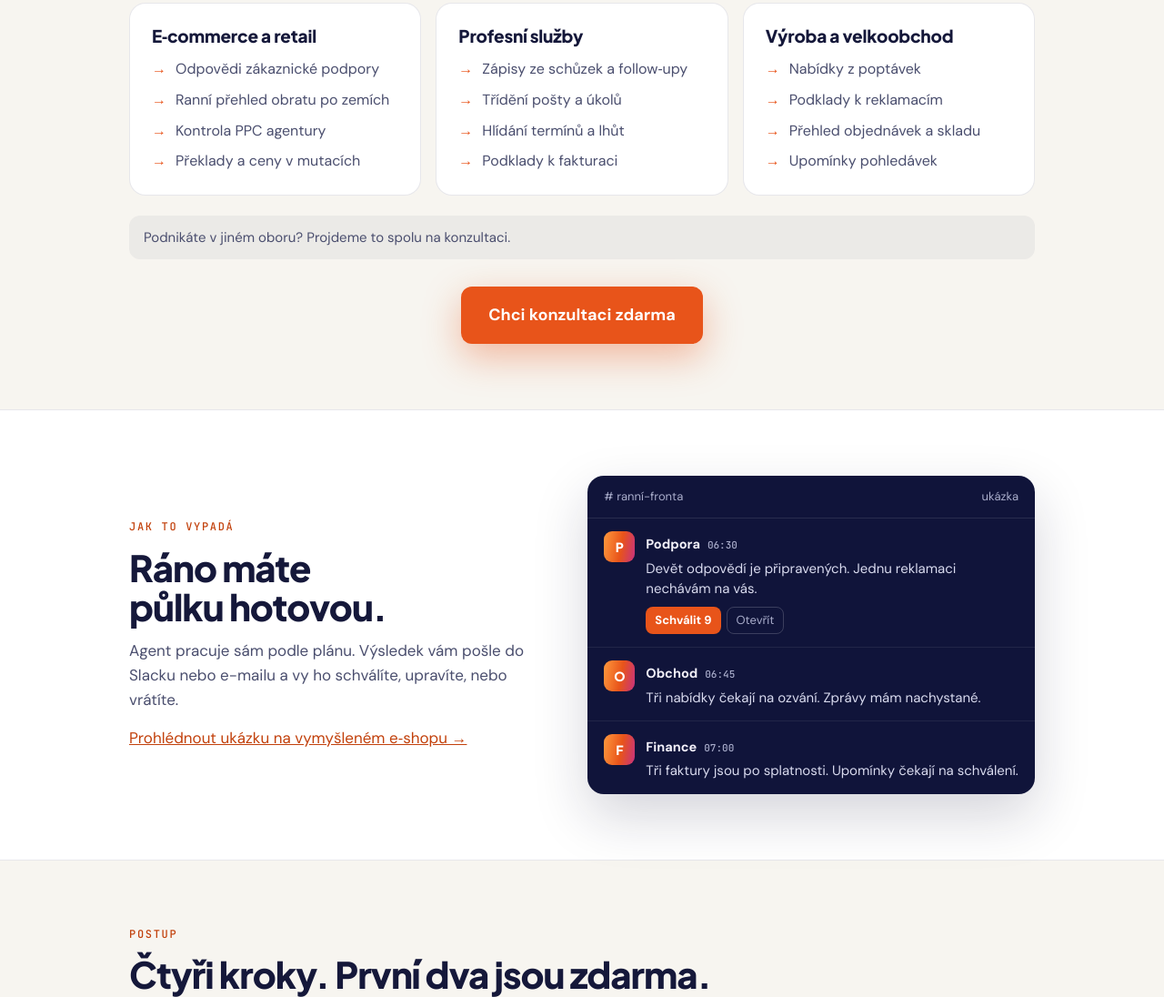
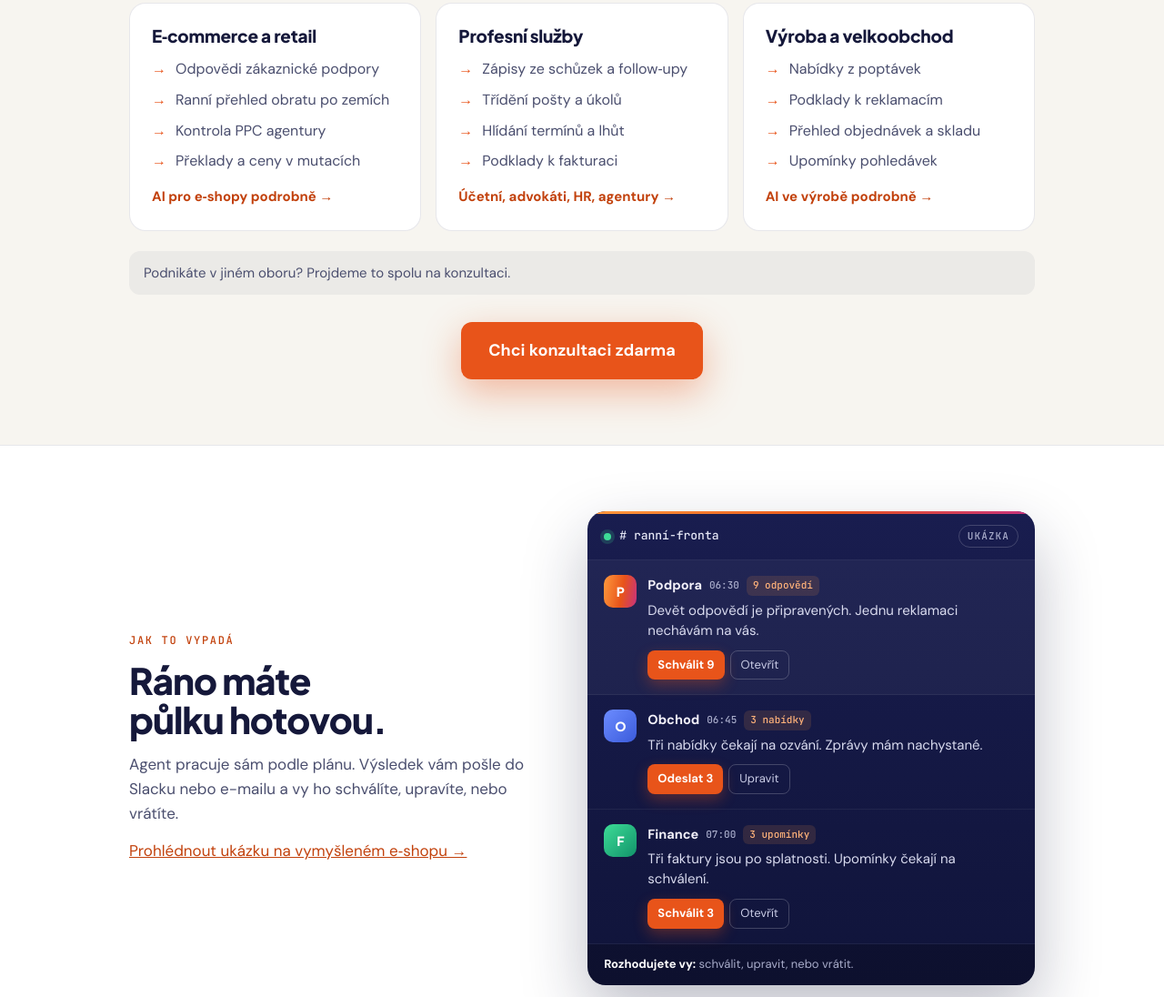
Before and after one commit to adamku8/fundament22, a plain HTML site: page start/index.html in a window 1280 px wide. Shown: the part 958-2054 px from the top of the page at 91% size. Drawn offline with Linux system fonts and the light colour scheme.

Commit message:
start: logo bez AI, širší titulek a klíčová slova, nová ranní fronta, odkazy na oborové stránky
Co-Authored-By: Claude Fable 5.2 <noreply@anthropic.com>

```diff
--- a/start/index.html
+++ b/start/index.html
@@ -3,8 +3,9 @@
 <head>
 <meta charset="utf-8">
 <meta name="viewport" content="width=device-width, initial-scale=1">
-<title>AI agenti pro firmy: konzultace 30 minut zdarma | Fundament 22</title>
-<meta name="description" content="AI agenti připraví doklady, odpovědi zákazníkům, reporty a upomínky. Vy jen kontrolujete a schvalujete. Pět otázek a uvidíte, kde u vás začít. Konzultace 30 minut zdarma.">
+<title>AI pro firmy: AI agenti a automatizace procesů | Fundament 22</title>
+<meta name="description" content="Zavedeme AI do vaší firmy. AI agenti připraví doklady, odpovědi zákazníkům, reporty a upomínky, vy jen schvalujete. Konzultace 30 minut zdarma.">
+<meta name="keywords" content="AI pro firmy, AI agenti, AI agenti pro firmy, AI automatizace, automatizace procesů, automatizace firemních procesů, zavedení AI do firmy, implementace AI, AI asistent, AI konzultace, umělá inteligence pro firmy">
 <meta name="robots" content="noindex, nofollow">
 <link rel="canonical" href="https://adamku8.github.io/fundament22/start/">
 <meta property="og:type" content="website">
@@ -67,15 +68,31 @@ section{padding:72px 0}
 @media(min-width:860px){.split{grid-template-columns:1fr 1.05fr}}
 .sub{margin-top:14px;color:var(--ink2)}
 .white{background:#fff;border-top:1px solid var(--line);border-bottom:1px solid var(--line)}
-.queue{background:var(--dark);color:#F3F1FA;border-radius:18px;overflow:hidden;box-shadow:0 24px 60px rgba(21,24,58,.18)}
-.queue .qh{display:flex;justify-content:space-between;gap:10px;padding:13px 18px;border-bottom:1px solid rgba(255,255,255,.1);font-size:13px;color:#A9ADCB}
-.queue .m{display:flex;gap:12px;padding:14px 18px;border-bottom:1px solid rgba(255,255,255,.07)}
-.queue .m:last-child{border-bottom:0}
-.av{flex:none;width:34px;height:34px;border-radius:9px;background:var(--grad);display:grid;place-items:center;font-family:var(--disp);font-weight:800;font-size:14px;color:#fff}
-.queue b{font-size:14.5px}.queue time{font-family:var(--mono);font-size:11px;color:#A9ADCB;margin-left:8px}
-.queue .m p{font-size:15px;line-height:1.5;color:#D9DBEF;margin-top:2px}
-.queue .ok{display:inline-block;margin-top:8px;font-size:13px;font-weight:700;color:#fff;background:var(--or);border-radius:8px;padding:5px 10px}
-.queue .no{display:inline-block;margin:8px 0 0 6px;font-size:13px;color:#A9ADCB;border:1px solid rgba(255,255,255,.18);border-radius:8px;padding:4px 10px}
+.queue{position:relative;background:linear-gradient(180deg,#191D4F,#10143A);color:#F3F1FA;border-radius:20px;overflow:hidden;box-shadow:0 30px 70px rgba(21,24,58,.28)}
+.queue::before{content:"";position:absolute;inset:0 0 auto 0;height:3px;background:var(--grad)}
+.queue .qh{display:flex;justify-content:space-between;align-items:center;gap:10px;padding:15px 18px 13px;border-bottom:1px solid rgba(255,255,255,.08);font-size:13px;color:#A9ADCB}
+.queue .ch{display:flex;align-items:center;gap:9px;font-family:var(--mono);color:#E4E6F5}
+.queue .ch i{width:8px;height:8px;border-radius:50%;background:#3DDC97;box-shadow:0 0 0 4px rgba(61,220,151,.18)}
+.queue .st{font-family:var(--mono);font-size:11px;letter-spacing:.1em;text-transform:uppercase;border:1px solid rgba(255,255,255,.18);border-radius:999px;padding:3px 9px}
+.queue .m{display:flex;gap:12px;padding:16px 18px;border-bottom:1px solid rgba(255,255,255,.06)}
+.queue .m.hot{background:rgba(255,255,255,.04)}
+.queue .mb{flex:1;min-width:0}
+.queue .mh{display:flex;flex-wrap:wrap;align-items:center;gap:4px 8px}
+.av{flex:none;width:36px;height:36px;border-radius:10px;background:var(--grad);display:grid;place-items:center;font-family:var(--disp);font-weight:800;font-size:14px;color:#fff}
+.av.b{background:linear-gradient(135deg,#6C8CFF,#3B5BDB)}.av.g{background:linear-gradient(135deg,#3DDC97,#12936A)}
+.queue b{font-size:14.5px}.queue time{font-family:var(--mono);font-size:11px;color:#A9ADCB}
+.queue .chip{font-family:var(--mono);font-size:11px;color:#FFB27A;background:rgba(255,154,61,.13);border-radius:6px;padding:2px 7px}
+.queue .m p{font-size:15px;line-height:1.5;color:#D9DBEF;margin-top:4px}
+.queue .act{display:flex;flex-wrap:wrap;gap:6px;margin-top:10px}
+.queue .ok{font-size:13px;font-weight:700;color:#fff;background:var(--or);border-radius:8px;padding:6px 11px;box-shadow:0 6px 16px rgba(232,84,26,.32)}
+.queue .no{font-size:13px;color:#C9CCE6;border:1px solid rgba(255,255,255,.2);border-radius:8px;padding:5px 11px}
+.queue .qf{padding:12px 18px;font-size:13px;color:#A9ADCB;background:rgba(0,0,0,.2)}
+.queue .qf b{color:#fff;font-size:13px}
+.queue.anim .m{opacity:0;transform:translateY(12px)}
+.queue.anim.in .m{opacity:1;transform:none;transition:opacity .5s ease,transform .5s ease}
+.queue.anim.in .m:nth-child(3){transition-delay:.3s}.queue.anim.in .m:nth-child(4){transition-delay:.6s}
+.ob h3 a{color:inherit;text-decoration:none}.ob h3 a:hover{color:var(--or2)}
+.ob .more{display:inline-block;margin-top:14px;font-weight:700;font-size:15px;text-decoration:none}
 .grid3{display:grid;gap:16px;margin-top:34px}
 @media(min-width:760px){.grid3{grid-template-columns:repeat(3,1fr)}}
 .card{background:var(--card);border:1px solid var(--line);border-radius:18px;padding:24px}
@@ -258,7 +275,7 @@ footer a{color:#C9CCE6}
 </head>
 <body>
 <header class="top"><div class="wrap">
-<a class="logo" href="../" aria-label="FUNDAMENT22 AI"><svg viewBox="0 0 28 28" width="26" height="26" aria-hidden="true"><rect width="28" height="28" rx="8" fill="#E8541A"/><path d="M9.5 18.5L18.5 9.5" stroke="#fff" stroke-width="2.6" stroke-linecap="round"/><circle cx="9.5" cy="18.5" r="3.6" fill="#fff"/><circle cx="18.5" cy="9.5" r="3.6" fill="#15183A"/></svg><span>FUNDAMENT22 <span class="ai">AI</span></span></a>
+<a class="logo" href="../" aria-label="FUNDAMENT22"><svg viewBox="0 0 28 28" width="26" height="26" aria-hidden="true"><rect width="28" height="28" rx="8" fill="#E8541A"/><path d="M9.5 18.5L18.5 9.5" stroke="#fff" stroke-width="2.6" stroke-linecap="round"/><circle cx="9.5" cy="18.5" r="3.6" fill="#fff"/><circle cx="18.5" cy="9.5" r="3.6" fill="#15183A"/></svg><span>FUNDAMENT22</span></a>
 <a class="btn sm" href="#analyza">Konzultace zdarma</a>
 </div></header>
 
@@ -288,12 +305,12 @@ footer a{color:#C9CCE6}
 <p class="eyebrow">Obory</p>
 <h2>Kde to umíme zavést.</h2>
 <div class="grid3 ob">
-<article class="card"><h3>E‑commerce a retail</h3><ul>
-<li>Odpovědi zákaznické podpory</li><li>Ranní přehled obratu po zemích</li><li>Kontrola PPC agentury</li><li>Překlady a ceny v mutacích</li></ul></article>
-<article class="card"><h3>Profesní služby</h3><ul>
-<li>Zápisy ze schůzek a follow‑upy</li><li>Třídění pošty a úkolů</li><li>Hlídání termínů a lhůt</li><li>Podklady k fakturaci</li></ul></article>
-<article class="card"><h3>Výroba a velkoobchod</h3><ul>
-<li>Nabídky z poptávek</li><li>Podklady k reklamacím</li><li>Přehled objednávek a skladu</li><li>Upomínky pohledávek</li></ul></article>
+<article class="card"><h3><a href="https://fundament22.com/ai-pro-e-shopy/">E‑commerce a retail</a></h3><ul>
+<li>Odpovědi zákaznické podpory</li><li>Ranní přehled obratu po zemích</li><li>Kontrola PPC agentury</li><li>Překlady a ceny v mutacích</li></ul><a class="more" href="https://fundament22.com/ai-pro-e-shopy/">AI pro e‑shopy podrobně →</a></article>
+<article class="card"><h3><a href="https://fundament22.com/ai-pro-profesni-sluzby/">Profesní služby</a></h3><ul>
+<li>Zápisy ze schůzek a follow‑upy</li><li>Třídění pošty a úkolů</li><li>Hlídání termínů a lhůt</li><li>Podklady k fakturaci</li></ul><a class="more" href="https://fundament22.com/ai-pro-profesni-sluzby/">Účetní, advokáti, HR, agentury →</a></article>
+<article class="card"><h3><a href="https://fundament22.com/ai-ve-vyrobe-a-velkoobchodu/">Výroba a velkoobchod</a></h3><ul>
+<li>Nabídky z poptávek</li><li>Podklady k reklamacím</li><li>Přehled objednávek a skladu</li><li>Upomínky pohledávek</li></ul><a class="more" href="https://fundament22.com/ai-ve-vyrobe-a-velkoobchodu/">AI ve výrobě podrobně →</a></article>
 </div>
 <p class="est">Podnikáte v jiném oboru? Projdeme to spolu na konzultaci.</p>
 <div class="cta"><a class="btn big" href="#analyza">Chci konzultaci zdarma</a></div>
@@ -307,10 +324,11 @@ footer a{color:#C9CCE6}
 <p class="sub"><a href="../demo/">Prohlédnout ukázku na vymyšleném e‑shopu →</a></p>
 </div>
 <div class="queue" aria-label="Ukázka ranních zpráv od agentů">
-<div class="qh"><span># ranní-fronta</span><span>ukázka</span></div>
-<div class="m"><div class="av">P</div><div><b>Podpora</b><time>06:30</time><p>Devět odpovědí je připravených. Jednu reklamaci nechávám na vás.</p><span class="ok">Schválit 9</span><span class="no">Otevřít</span></div></div>
-<div class="m"><div class="av">O</div><div><b>Obchod</b><time>06:45</time><p>Tři nabídky čekají na ozvání. Zprávy mám nachystané.</p></div></div>
-<div class="m"><div class="av">F</div><div><b>Finance</b><time>07:00</time><p>Tři faktury jsou po splatnosti. Upomínky čekají na schválení.</p></div></div>
+<div class="qh"><span class="ch"><i></i># ranní-fronta</span><span class="st">ukázka</span></div>
+<div class="m hot"><div class="av">P</div><div class="mb"><div class="mh"><b>Podpora</b><time>06:30</time><span class="chip">9 odpovědí</span></div><p>Devět odpovědí je připravených. Jednu reklamaci nechávám na vás.</p><div class="act"><span class="ok">Schválit 9</span><span class="no">Otevřít</span></div></div></div>
+<div class="m"><div class="av b">O</div><div class="mb"><div class="mh"><b>Obchod</b><time>06:45</time><span class="chip">3 nabídky</span></div><p>Tři nabídky čekají na ozvání. Zprávy mám nachystané.</p><div class="act"><span class="ok">Odeslat 3</span><span class="no">Upravit</span></div></div></div>
+<div class="m"><div class="av g">F</div><div class="mb"><div class="mh"><b>Finance</b><time>07:00</time><span class="chip">3 upomínky</span></div><p>Tři faktury jsou po splatnosti. Upomínky čekají na schválení.</p><div class="act"><span class="ok">Schválit 3</span><span class="no">Otevřít</span></div></div></div>
+<div class="qf"><b>Rozhodujete vy:</b> schválit, upravit, nebo vrátit.</div>
 </div>
 </div></section>
 
@@ -334,7 +352,7 @@ footer a{color:#C9CCE6}
 </div></section>
 </main>
 
-<footer><div class="wrap"><span>Fundament 22 · Základy firmy pro 22. století</span><span><a href="../">Podrobná verze webu</a> · <a href="../demo/">Ukázka</a> · <a href="mailto:petr@locoglobal.ai">petr@locoglobal.ai</a></span></div></footer>
+<footer><div class="wrap"><span>Fundament 22 · AI firma pro 22. století</span><span><a href="../">Podrobná verze webu</a> · <a href="../demo/">Ukázka</a> · <a href="mailto:petr@locoglobal.ai">petr@locoglobal.ai</a></span></div></footer>
 <script>
 /* Posuvník tří příkladů úspory: sám se posouvá, po doteku nebo kliknutí zůstane stát. */
 (function(){
@@ -351,6 +369,13 @@ footer a{color:#C9CCE6}
   addEventListener("resize",()=>go(i,false));
   if(!matchMedia("(prefers-reduced-motion: reduce)").matches)
     timer=setInterval(()=>{ if(!hover && !document.hidden) go(i+1,true); },4500);
+})();
+/* Ranní fronta: zprávy naskočí postupně, když se ukázka dostane na obrazovku. */
+(function(){
+  var q=document.querySelectorAll(".queue");
+  if(!q.length || !("IntersectionObserver" in window) || matchMedia("(prefers-reduced-motion: reduce)").matches) return;
+  var io=new IntersectionObserver(function(es){ es.forEach(function(e){ if(e.isIntersecting){ e.target.classList.add("in"); io.unobserve(e.target); } }); },{threshold:.35});
+  q.forEach(function(el){ el.classList.add("anim"); io.observe(el); });
 })();
 (function(){
 /* ============================================================
```
